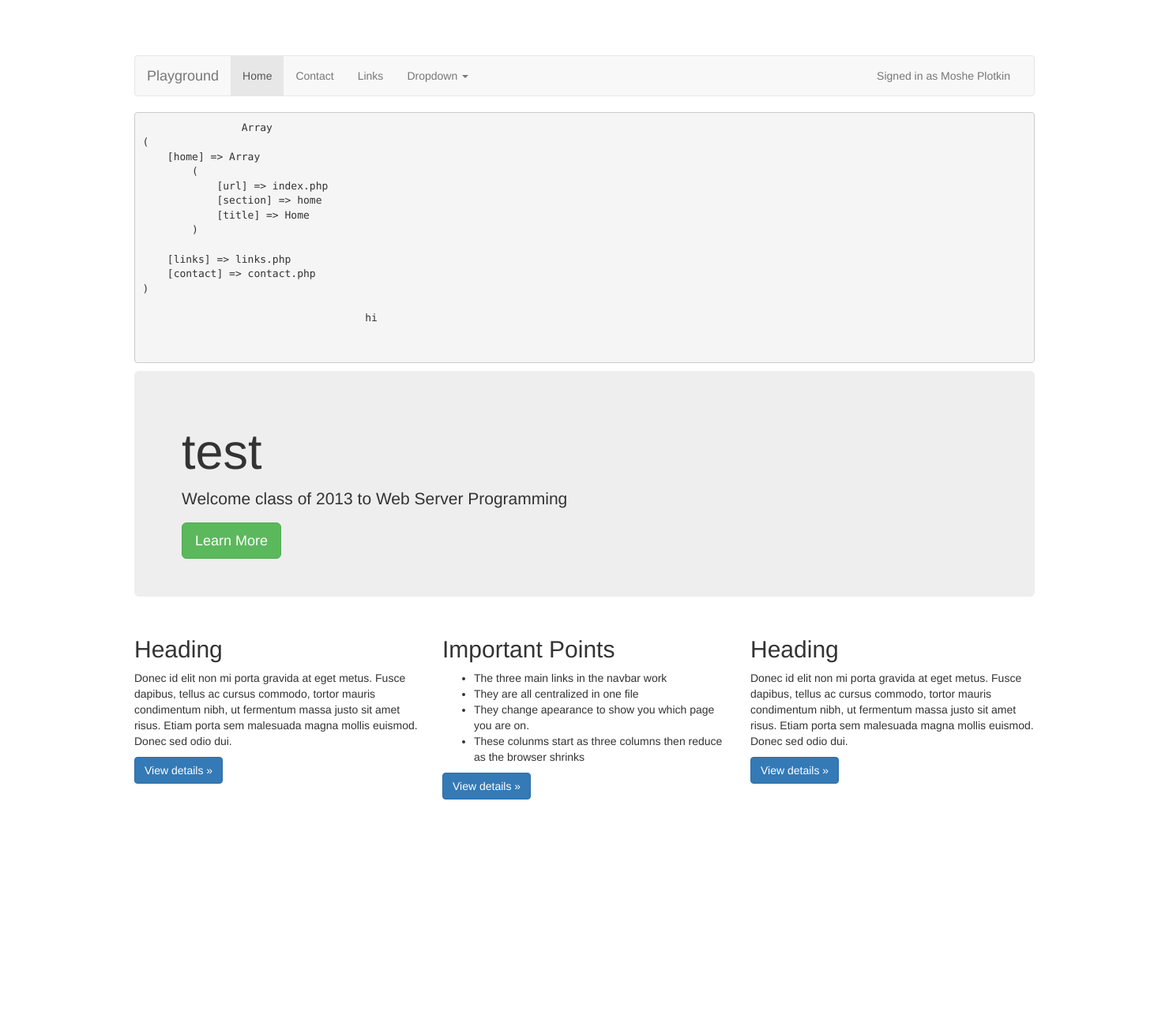
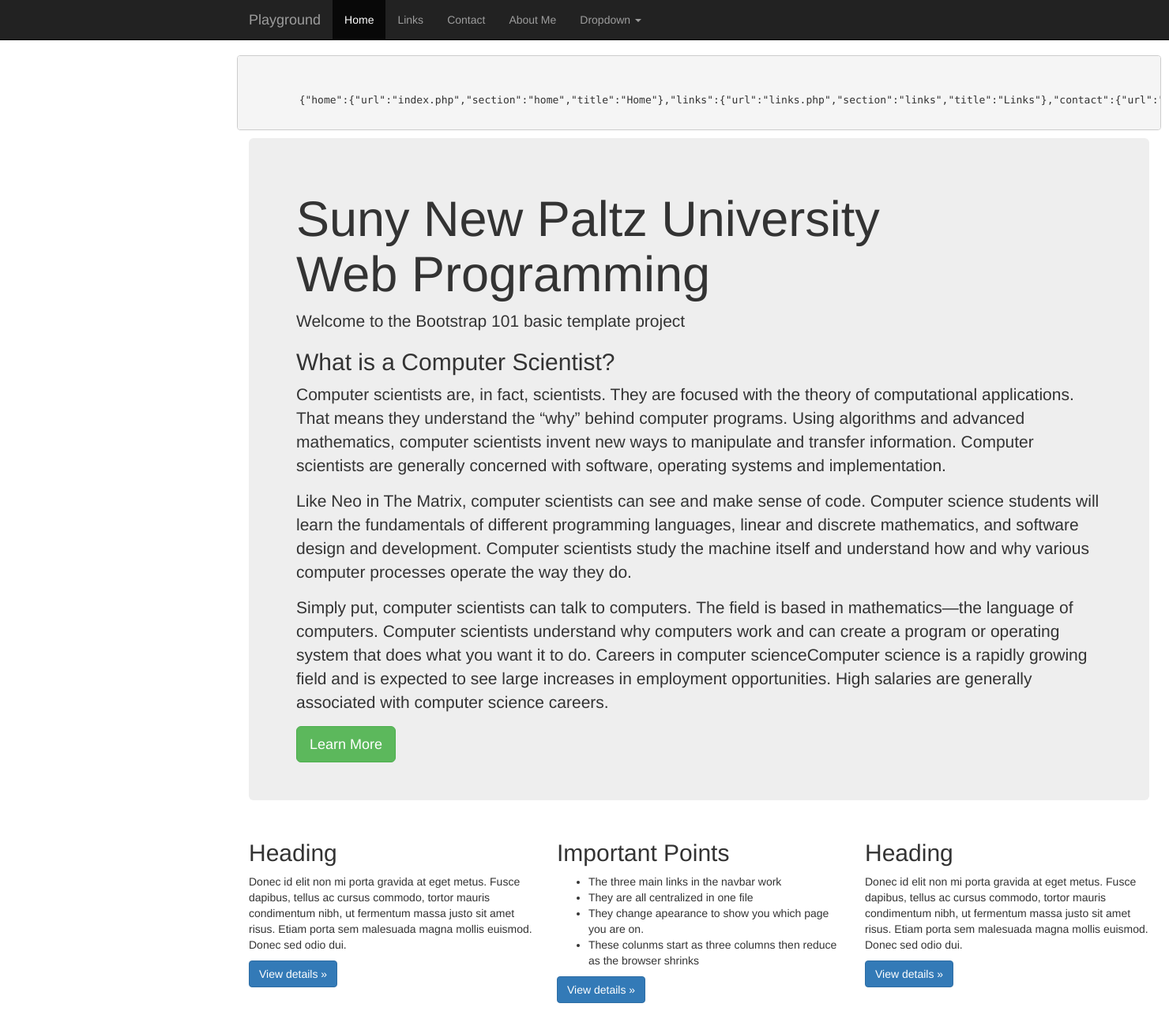
Before and after one commit to anthonybjturner/Fall2013-WProgramming, a PHP site: page / in a window 1480 px wide. Shown: the whole page at 79% size. Before the commit the page ends 1013 px from the top, so only its background shows below. Run offline with PHP 8.4, Linux system fonts and the light colour scheme; some libraries are stand-ins or nearby versions.

Commit message:
paragraph update

```diff
--- a/2013/Playground/Scripts/main.js
+++ b/2013/Playground/Scripts/main.js
@@ -1,7 +1,7 @@
 $(function(){
 
 
-	$(".container").css( {"margin-left":-1000}).animate("margin-left":0), 1000)
+	$(".container").css( { "margin-left": -800 }).animate({"margin-left": 300}, 500);
 
 
 });
--- a/2013/Playground/_nav.php
+++ b/2013/Playground/_nav.php
@@ -1,5 +1,42 @@
+<?
+	$pages = array(
+
+		'home'=> array(
+			'url' => 'index.php',
+			'section' => 'home',
+			'title' => 'Home'
+		),
+
+		'links'=> array(
+			'url' =>'links.php',
+			'section' => 'links',
+			'title' => 'Links'
+		),
+
+		'contact'=> array(
+			'url' =>'contact.php',
+			'section' => 'contact',
+			'title' => 'Contact'
+		),
+
+		'about'=> array(
+			'url' =>'about.php',
+			'section' => 'about',
+			'title' => 'About Me'
+		)
+
+
+
+	);
+
+?>
+
+
+    <div class="navbar navbar-inverse navbar-fixed-top" role="navigation">
+
     	<div class="container">
-    <div class="navbar navbar-default" role="navigation">
+
+
    			 <div class="navbar-header">
 				<button class="navbar-toggle" type="button" data-toggle="collapse" data-target=".nav-c">
 					<span class="icon-bar"></span>
@@ -7,13 +44,25 @@
 					<span class="icon-bar"></span>
 				</button>
 				<a class="navbar-brand" href="#">Playground</a>
+
 			</div>
 
 			<div class="collapse navbar-collapse nav-c">
+
 				<ul class="nav navbar-nav">
-	              <li class="home <? if($location == 'home') echo "active"; ?>"><a href="./">Home</a></li>
-	              <li class="contact <? if($location == 'contact') echo "active"; ?>"><a href="contact.php">Contact</a></li>
-	              <li class="links <? if($location == 'links') echo "active"; ?>"><a href="links.php">Links</a></li>
+
+					<!-- Get each key and value pair in the $pages array , dynamically generates a list of links-->
+					<? foreach($pages as $name => $data): ?>
+
+						<li class=" <?=$data['section']?> ">
+
+							<a href=" <?=$data['url']?> ">
+								<?=$data['title'] ?>
+							</a>
+						</li>
+
+					<? endforeach; ?>
+
 					<li class="dropdown">
 		      			  <a href="#" class="dropdown-toggle" data-toggle="dropdown">Dropdown <b class="caret"></b></a>
 		      			  <ul class="dropdown-menu">
@@ -25,7 +74,16 @@
 		        		</ul>
 		      		</li>
 				</ul>
-				<p class="navbar-text pull-right">Signed in as <a href="#" class="navbar-link">Moshe Plotkin</a></p>
+
 			</div>
+
 		</div>
+
 	</div>
+	<!-- End navbar-->
+
+<pre class="container">
+
+	<? echo json_encode($pages); ?>
+
+</pre>
--- a/2013/Playground/index.php
+++ b/2013/Playground/index.php
@@ -1,19 +1,10 @@
 <?
-	$pages = array(
-		'home'=> array(
-			'url' => 'index.php',
-			'section' => 'home',
-			'title' => 'Home'
-			),
-		'links'=>'links.php',
-		'contact'=>'contact.php');
 
 	$location = 'home';
+?>
 
-	$name = $pages[$location];
-	$msg = "Hello $name[title]";
 
-?>
+
 <!DOCTYPE html>
 <html>
   <head>
@@ -24,30 +15,62 @@
     	body { padding-top: 70px; }
     </style>
   </head>
-  <body>
-  	<? include('_nav.php'); ?>
-  	<div class="container">
-	  	<pre>
-	  	<? print_r($pages); ?>
-	  			    <?php echo "hi" ?>
 
 
-	  	</pre>
+  <body>
+
+  	   	<? include('_nav.php'); ?>
+
+			<!-- main area -->
+		  	<div class="container">
+
 
 	  				<div class="jumbotron">
-		    <h1>test  </h1>
+			    		<h1>Suny New Paltz University <br> Web Programming</h1>
 
-		    <p>Welcome class of 2013 to Web Server Programming</p>
-  			<a class="btn btn-lg btn-success">Learn More</a>
+				    	<p>Welcome to the Bootstrap 101 basic template project</p>
+
+
+				    	<h2>What is a Computer Scientist?</h2>
+				    	<p>
+
+
+				    		Computer scientists are, in fact, scientists. They are focused with the theory of computational applications.
+				    		That means they understand the “why” behind computer programs. Using algorithms and advanced mathematics,
+				    		computer scientists invent new ways to manipulate and transfer information. Computer scientists are generally concerned with software,
+				    		operating systems and implementation.
+
+				    	</p>
+
+				    	<p>
+							Like Neo in The Matrix, computer scientists can see and make sense of code. Computer science students will learn the fundamentals of
+							different programming languages, linear and discrete mathematics, and software design and development. Computer scientists study
+							the machine itself and understand how and why various computer processes operate the way they do.
+
+						</p>
+
+						<p>
+							Simply put, computer scientists can talk to computers. The field is based in mathematics—the language of computers.
+							Computer scientists understand why computers work and can create a program or operating system that does what you want it to do.
+							Careers in computer scienceComputer science is a rapidly growing field and is expected to see large increases in employment opportunities.
+							High salaries are generally associated with computer science careers.
+
+				    	</p>
+
+
+	  					<a class="btn btn-lg btn-success" href="http://online.king.edu/information-technology/difference-between-a-computer-science-information-technology-degree/">Learn More</a>
 	  				</div>
 
 	  				<div class="row">
+
 	  					<div class="col-sm-6 col-md-4">
 				  			<h2>Heading</h2>
 		          			<p>Donec id elit non mi porta gravida at eget metus. Fusce dapibus, tellus ac cursus commodo, tortor mauris condimentum nibh, ut fermentum massa justo sit amet risus. Etiam porta sem malesuada magna mollis euismod. Donec sed odio dui. </p>
 		          			<p><a class="btn btn-primary" href="#">View details »</a></p>
 						</div>
+
 	   					<div class="col-sm-6 col-md-4">
+
 		          			<h2>Important Points</h2>
 		          			<ul>
 		          				<li>The three main links in the navbar work</li>
@@ -57,14 +80,25 @@
 				  			</ul>
 		          			<p><a class="btn btn-primary" href="#">View details »</a></p>
 						</div>
+
 	 					<div class="col-sm-6 col-md-4">
 		          			<h2>Heading</h2>
 		          			<p>Donec id elit non mi porta gravida at eget metus. Fusce dapibus, tellus ac cursus commodo, tortor mauris condimentum nibh, ut fermentum massa justo sit amet risus. Etiam porta sem malesuada magna mollis euismod. Donec sed odio dui. </p>
 		          			<p><a class="btn btn-primary" href="#">View details »</a></p>
 	  					</div>
 	  				</div>
-  	</div>
+  			</div><!-- End container -->
+
   	 <script src="http://code.jquery.com/jquery.js"></script>
     <script src="//netdna.bootstrapcdn.com/bootstrap/3.0.0/js/bootstrap.min.js"></script>
+    <script src="Scripts/main.js"></script>
+
+    <!-- Javascript for setting the current shown page's nav link as active, and adds effects-->
+    <script type="text/javascript">
+    	$(function(){
+    		$(".nav .home").addClass("active").fadeOut().fadeIn().fadeOut().fadeIn();
+    	});
+    </script>
+
  </body>
 </html>
```
Also changed, not shown: 2013/Playground/about.php (added, +55 -0 lines), 2013/Playground/contact.php (+22 -40 lines), 2013/Playground/links.php (+19 -44 lines). Lines whose indentation alone changed are shown as unchanged.
